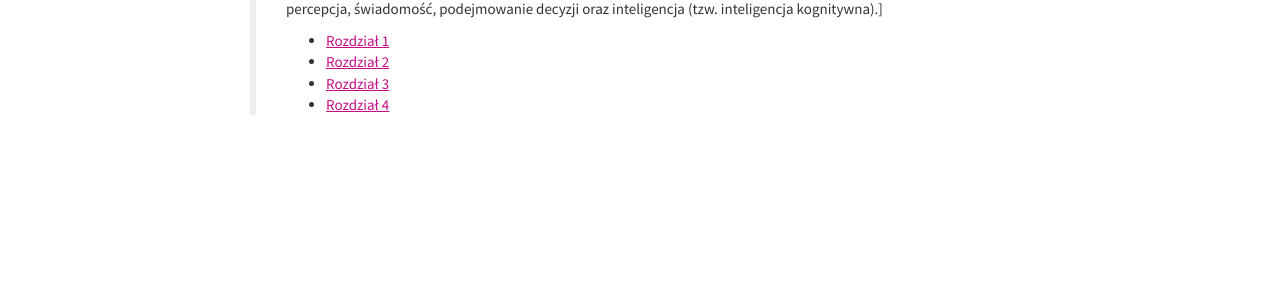
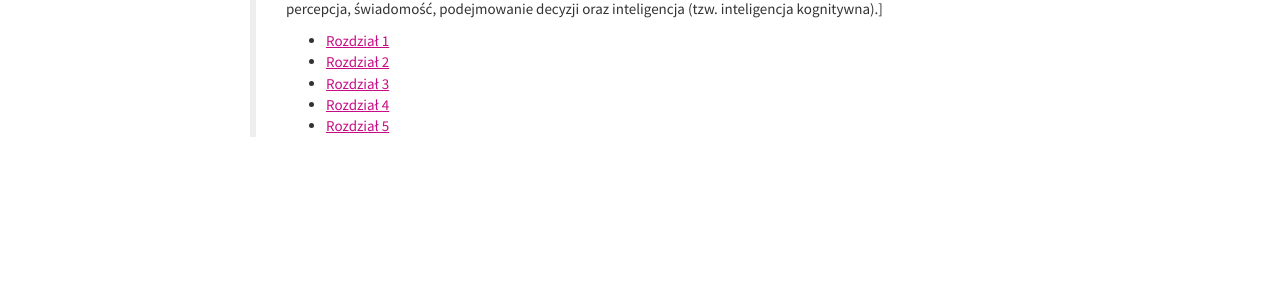
Before and after one commit to esencje/esencje.github.io, a Jekyll site: the page built from notatki-z-ksiazek/why-dont-students-like-school/why-dont-students-like-school.md, in a window 1280 px wide. Shown: the part 398-703 px from the top of the page. Built offline with Jekyll 4.4.1, drawn with Linux system fonts in a browser that asks for light colours.

Commit message:
Update why-dont-students-like-school.md

```diff
--- a/notatki-z-ksiazek/why-dont-students-like-school/why-dont-students-like-school.md
+++ b/notatki-z-ksiazek/why-dont-students-like-school/why-dont-students-like-school.md
@@ -21,4 +21,7 @@
   <li>
     <a href="/notatki-z-ksiazek/why-dont-students-like-school-4/">Rozdział 4</a>
   </li>
+  <li>
+    <a href="/notatki-z-ksiazek/why-dont-students-like-school-5/">Rozdział 5</a>
+  </li>
 </ul>
```
